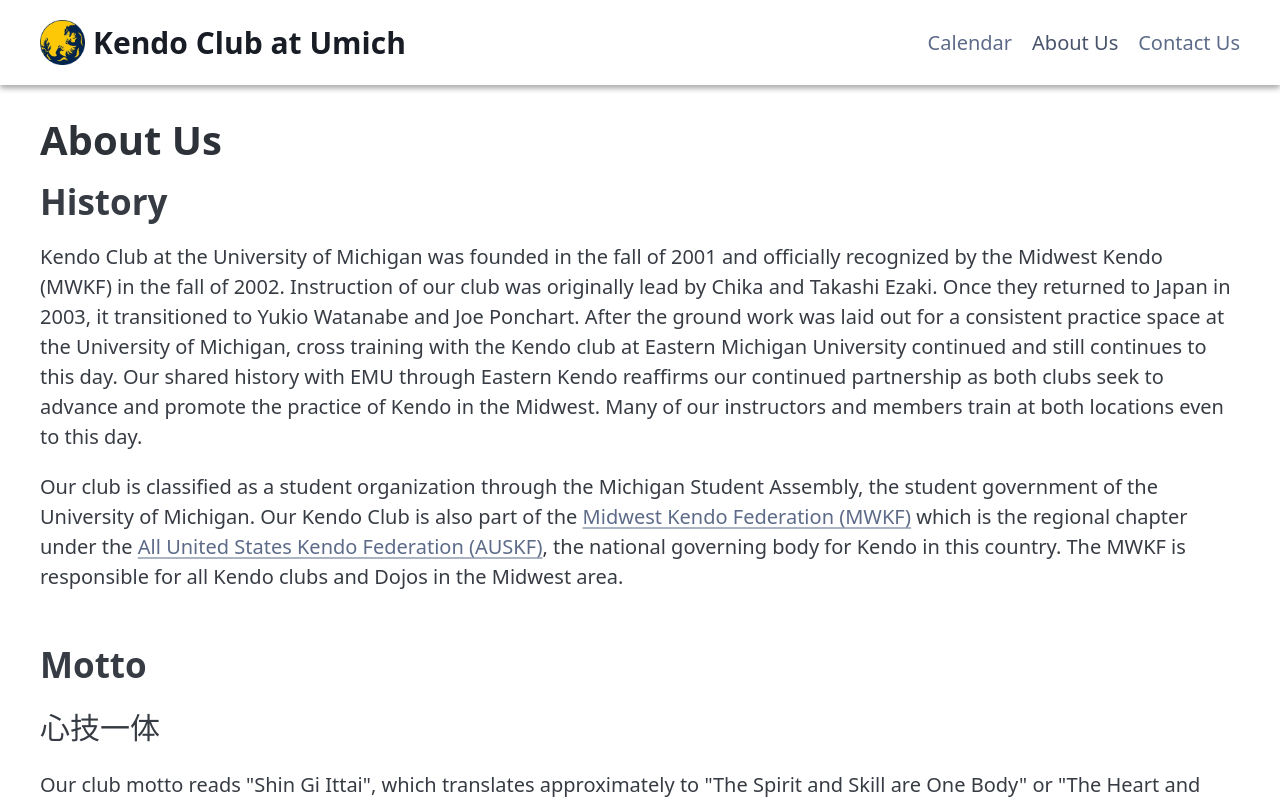
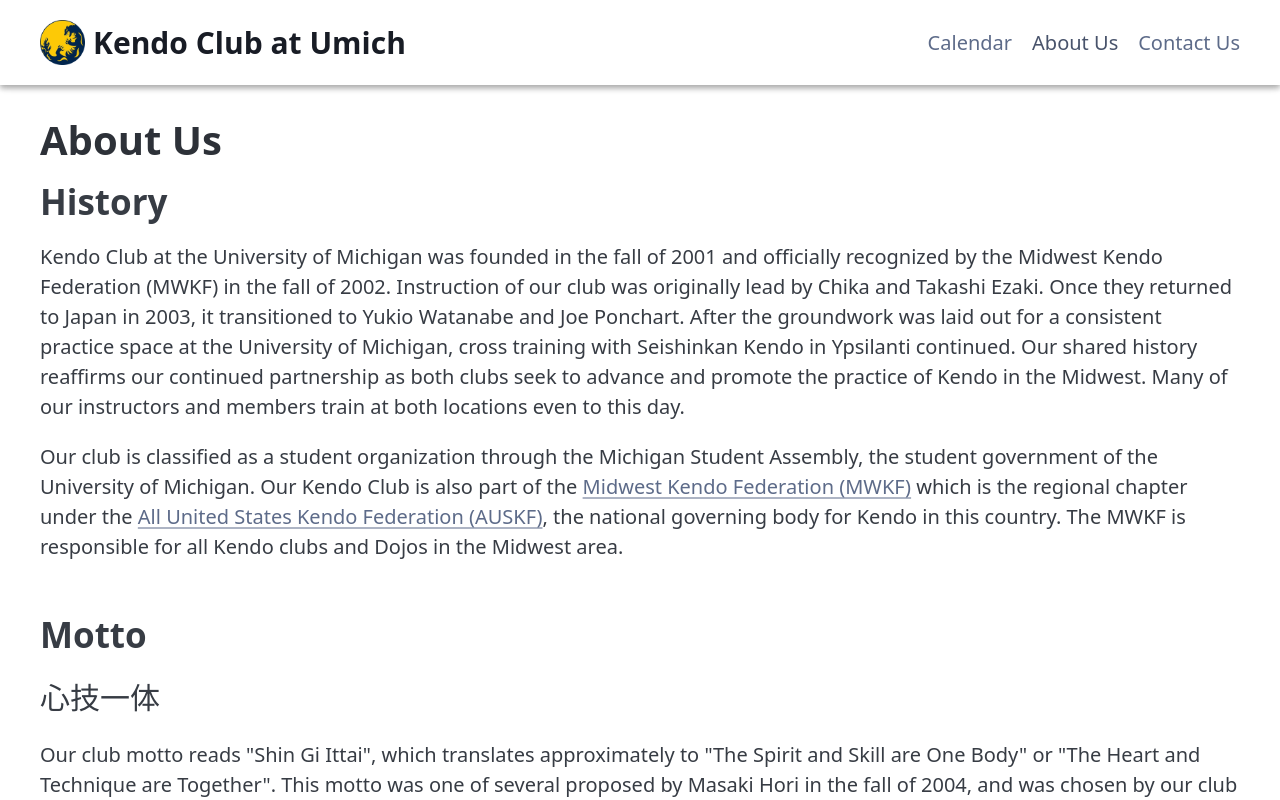
Before and after one commit to kendoclub-at-umich/website, a SvelteKit app: page /about in a window 1280 px wide. Shown: the top 800 px of the page. Built offline with nearby package versions, Linux system fonts and the light colour scheme.

Commit message:
feat: :sparkles: fix outdated information and improve conciseness and grammar

```diff
--- a/src/routes/about/+page.svelte
+++ b/src/routes/about/+page.svelte
@@ -3,14 +3,13 @@
 <h2>History</h2>
 <p>
 	Kendo Club at the University of Michigan was founded in the fall of 2001 and officially recognized
-	by the Midwest Kendo (MWKF) in the fall of 2002. Instruction of our club was originally lead by
-	Chika and Takashi Ezaki. Once they returned to Japan in 2003, it transitioned to Yukio Watanabe
-	and Joe Ponchart. After the ground work was laid out for a consistent practice space at the
-	University of Michigan, cross training with the Kendo club at Eastern Michigan University
-	continued and still continues to this day. Our shared history with EMU through Eastern Kendo
-	reaffirms our continued partnership as both clubs seek to advance and promote the practice of
-	Kendo in the Midwest. Many of our instructors and members train at both locations even to this
-	day.
+	by the Midwest Kendo Federation (MWKF) in the fall of 2002. Instruction of our club was originally
+	lead by Chika and Takashi Ezaki. Once they returned to Japan in 2003, it transitioned to Yukio
+	Watanabe and Joe Ponchart. After the groundwork was laid out for a consistent practice space at
+	the University of Michigan, cross training with Seishinkan Kendo in Ypsilanti continued. Our
+	shared history reaffirms our continued partnership as both clubs seek to advance and promote the
+	practice of Kendo in the Midwest. Many of our instructors and members train at both locations even
+	to this day.
 </p>
 <p>
 	Our club is classified as a student organization through the Michigan Student Assembly, the
```
